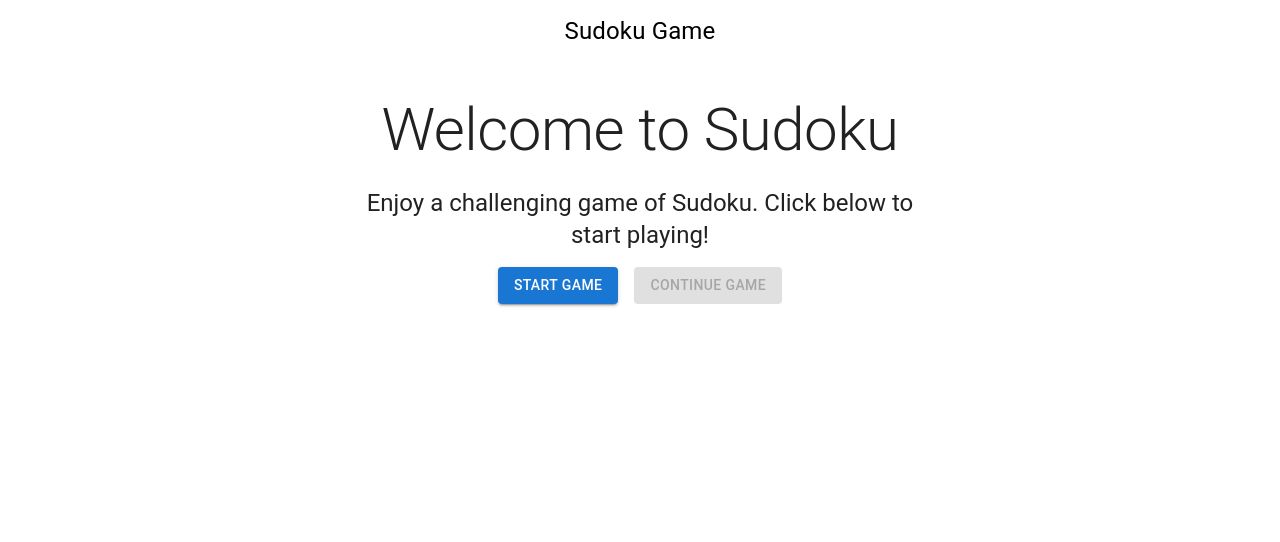
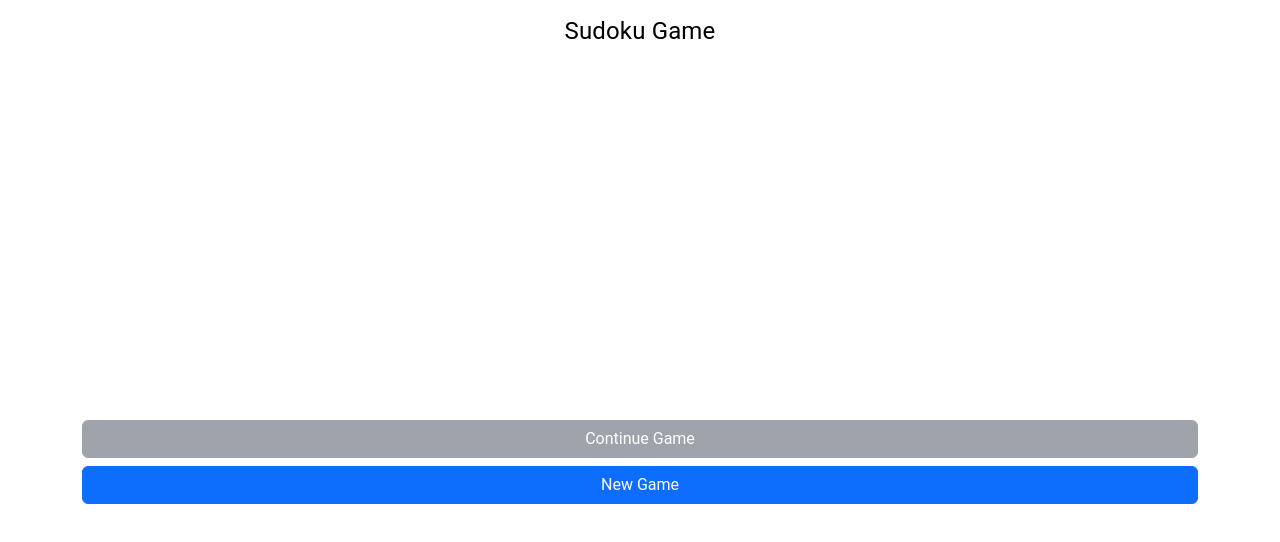
Before and after one commit to 1337fl0w/react-sudoku, a React (Vite) app: page / in a window 1280 px wide. Shown: the top 542 px of the page. Built offline with nearby package versions, Linux system fonts and the light colour scheme.

Commit message:
Migrated HomePage to Bootstrap

```diff
--- /dev/null
+++ b/src/index.css
@@ -0,0 +1,6 @@
+html, body {
+    overflow: hidden;
+    height: 100%;
+    margin: 0;
+    padding: 0;
+  }
--- a/src/main.tsx
+++ b/src/main.tsx
@@ -1,6 +1,7 @@
 import React from "react";
 import ReactDOM from "react-dom/client";
 import App from "./App.tsx";
+import "./index.css";
 
 ReactDOM.createRoot(document.getElementById("root")!).render(
   <React.StrictMode>
--- a/src/pages/HomePage.tsx
+++ b/src/pages/HomePage.tsx
@@ -1,4 +1,4 @@
-import { Container, Typography, Button } from "@mui/material";
+import { Container, Button } from "react-bootstrap";
 import { isGameSaved } from "../utils/localStorage";
 
 interface HomePageProps {
@@ -13,28 +13,20 @@ export const HomePage: React.FC<HomePageProps> = ({
   const gameSaved = isGameSaved();
 
   return (
-    <Container maxWidth="sm" style={{ marginTop: "2rem", textAlign: "center" }}>
-      <Typography variant="h2" gutterBottom>
-        Welcome to Sudoku
-      </Typography>
-      <Typography variant="h5" paragraph>
-        Enjoy a challenging game of Sudoku. Click below to start playing!
-      </Typography>
+    <Container
+      className="d-flex flex-column justify-content-center position-relative"
+      style={{ height: "100vh" }}
+    >
       <Button
-        variant="contained"
-        color="primary"
-        onClick={onNewGameClick}
-        style={{ marginRight: "1rem" }}
-      >
-        Start Game
-      </Button>
-      <Button
-        variant="contained"
-        color="secondary"
+        variant="secondary"
         onClick={onContinueGameClick}
         disabled={!gameSaved}
+        className="mb-2 w-100"
       >
         Continue Game
+      </Button>
+      <Button variant="primary" onClick={onNewGameClick} className="w-100">
+        New Game
       </Button>
     </Container>
   );
```
